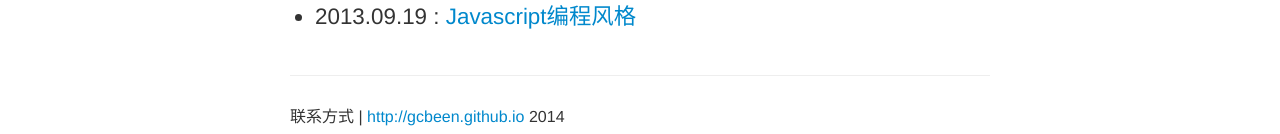
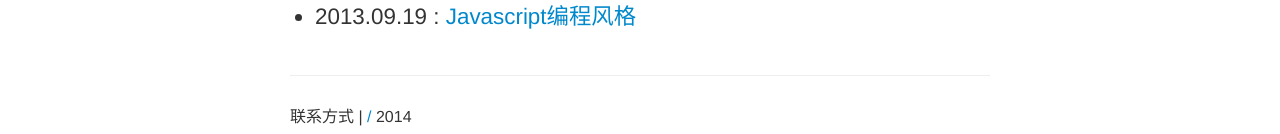
Before and after one commit to gcbeen/blog, a Jekyll site: the page built from index.html, in a window 1280 px wide. Shown: the part 1121-1255 px from the top of the page. Built offline with Jekyll 4.4.1, drawn with Linux system fonts in a browser that asks for light colours; Markdown is read by kramdown in place of the engine named in the settings; comment, search, counter and statistics services are not loaded; some of the changed lines change nothing that is shown.

Commit message:
production url

```diff
--- a/_config.yml
+++ b/_config.yml
@@ -27,7 +27,8 @@ author :
 # Else if you are pushing to username.github.io, replace with your username.
 # Finally if you are pushing to a GitHub project page, include the project name at the end.
 #
-production_url : http://gcbeen.github.io
+#production_url : http://gcbeen.github.io
+production_url : /
 
 # All Jekyll-Bootstrap specific configurations are namespaced into this hash
 #
```
